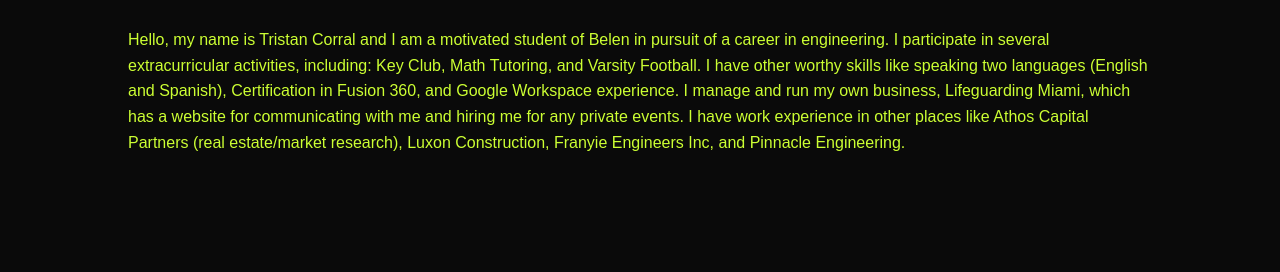
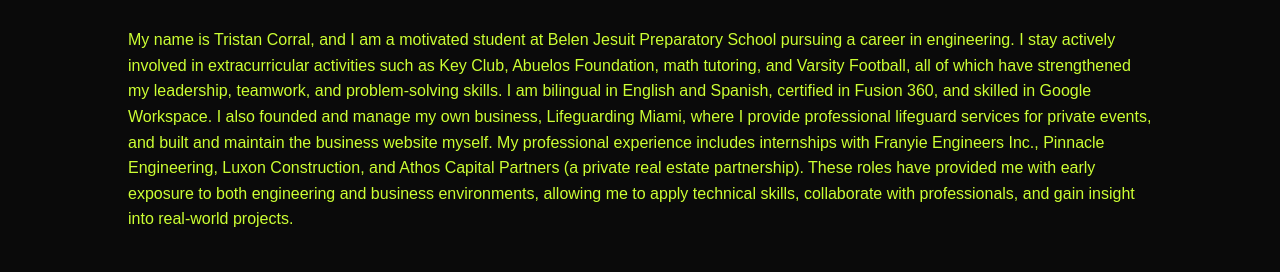
Before and after one commit to TristanCorral930/TristanCorral930.github.io, a plain HTML site: page about.html in a window 1280 px wide. Shown: the part 210-482 px from the top of the page. Drawn offline with Linux system fonts and the light colour scheme.

Commit message:
Updating about me

```diff
--- a/about.html
+++ b/about.html
@@ -22,7 +22,11 @@
   <!-- Hero Section -->
   <section id="hero">
     <h2>About Me</h2>
-    <p>Hello, my name is Tristan Corral and I am a motivated student of Belen in pursuit of a career in engineering. I participate in several extracurricular activities, including: Key Club, Math Tutoring, and Varsity Football. I have other worthy skills like speaking two languages (English and Spanish), Certification in Fusion 360, and Google Workspace experience. I manage and run my own business, Lifeguarding Miami, which has a website for communicating with me and hiring me for any private events. I have work experience in other places like Athos Capital Partners (real estate/market research), Luxon Construction, Franyie Engineers Inc, and Pinnacle Engineering.
+    <p>My name is Tristan Corral, and I am a motivated student at Belen Jesuit Preparatory School pursuing a career in engineering. I stay actively involved in extracurricular activities such as Key Club, Abuelos Foundation, math tutoring, and Varsity Football, all of which have strengthened my leadership, teamwork, and problem-solving skills.
+
+I am bilingual in English and Spanish, certified in Fusion 360, and skilled in Google Workspace. I also founded and manage my own business, Lifeguarding Miami, where I provide professional lifeguard services for private events, and built and maintain the business website myself.
+
+My professional experience includes internships with Franyie Engineers Inc., Pinnacle Engineering, Luxon Construction, and Athos Capital Partners (a private real estate partnership). These roles have provided me with early exposure to both engineering and business environments, allowing me to apply technical skills, collaborate with professionals, and gain insight into real-world projects.
       </p>
   </section>
 
```
Also changed, not shown: index.html (+6 -2 lines).
